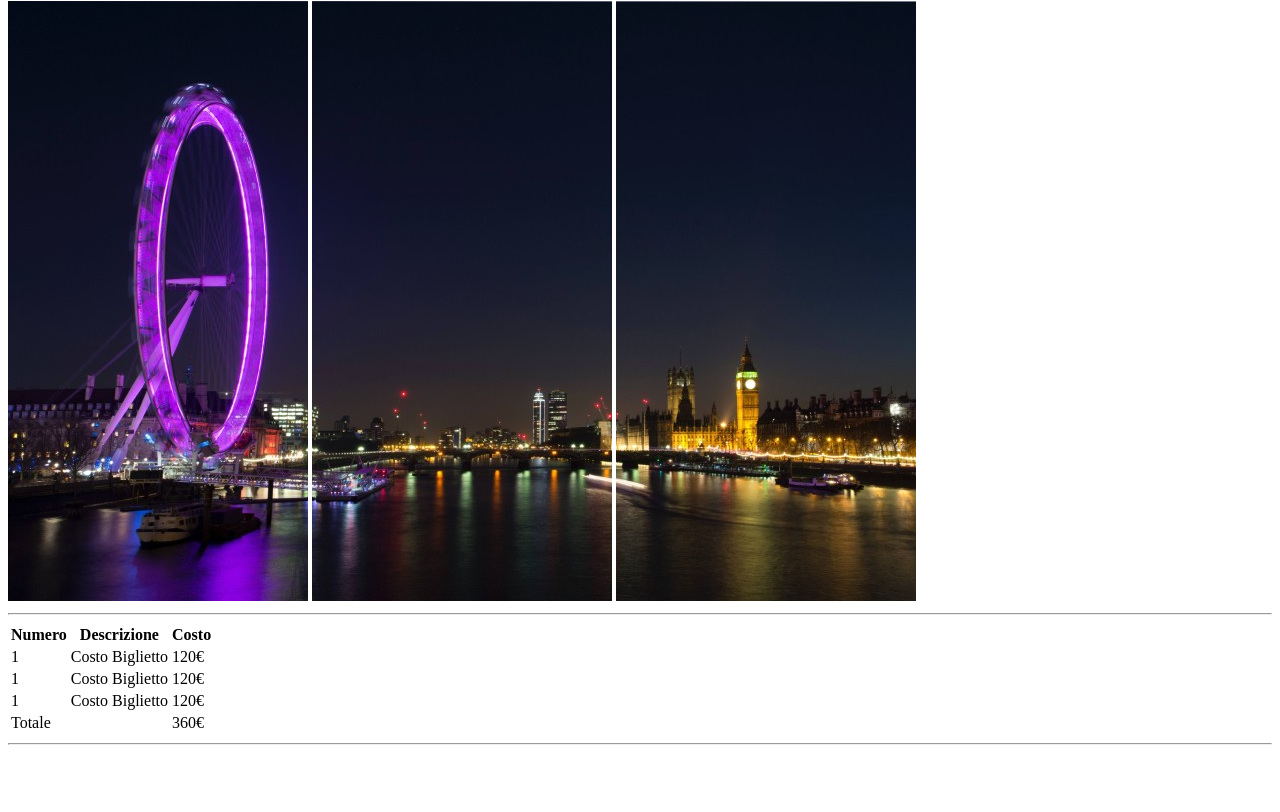
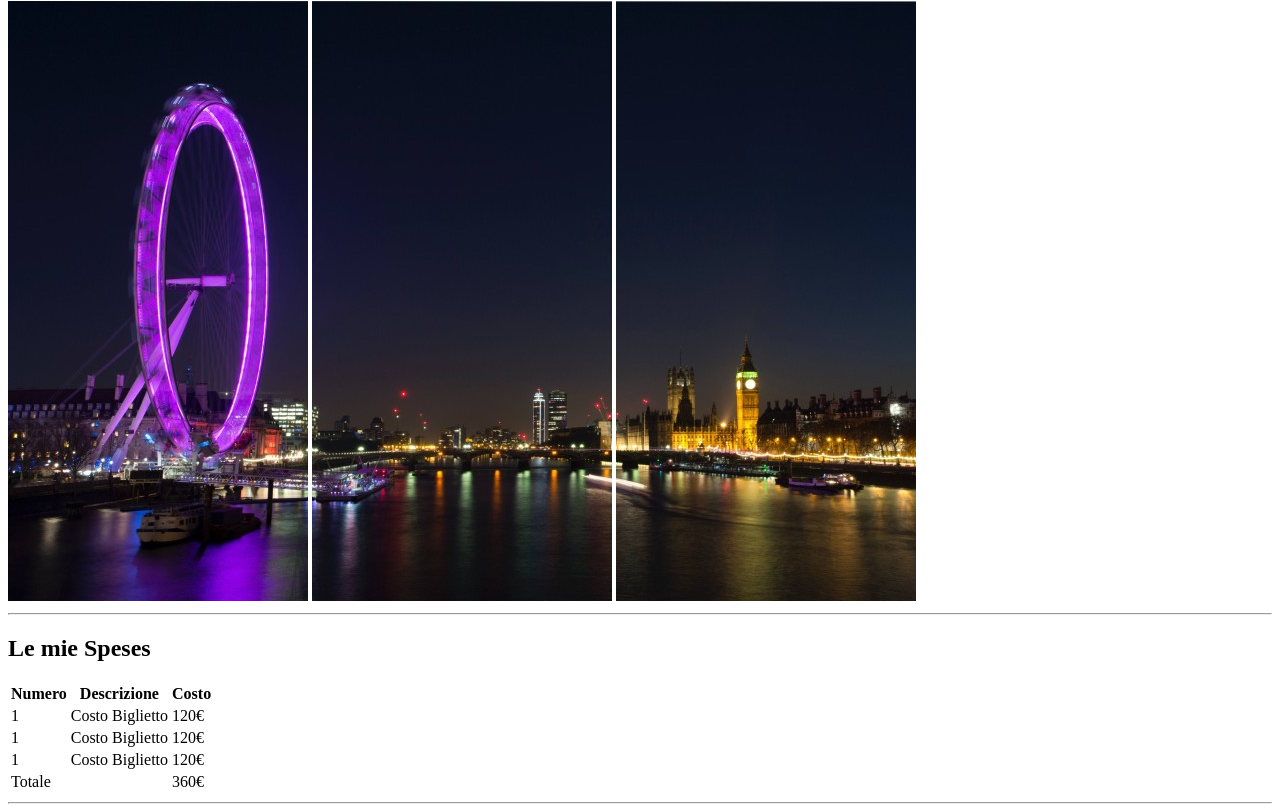
Before and after one commit to Sebastian-ivaniczki/html-london-trip, a plain HTML site: page index.html in a window 1280 px wide. Shown: the part 79-891 px from the top of the page. Before the commit the page ends 832 px from the top, so only its background shows below. Drawn offline with Linux system fonts and the light colour scheme.

Commit message:
Fix, added table title

```diff
--- a/index.html
+++ b/index.html
@@ -16,6 +16,7 @@
         </header>
         <hr>
         <main>
+            <h2>Le mie Speses</h2>
             <table>
                 <thead>
                     <tr>
@@ -50,6 +51,7 @@
                 </tfoot>
             </table>
             <hr>
+
         </main>
     </body>
 </html>
```
